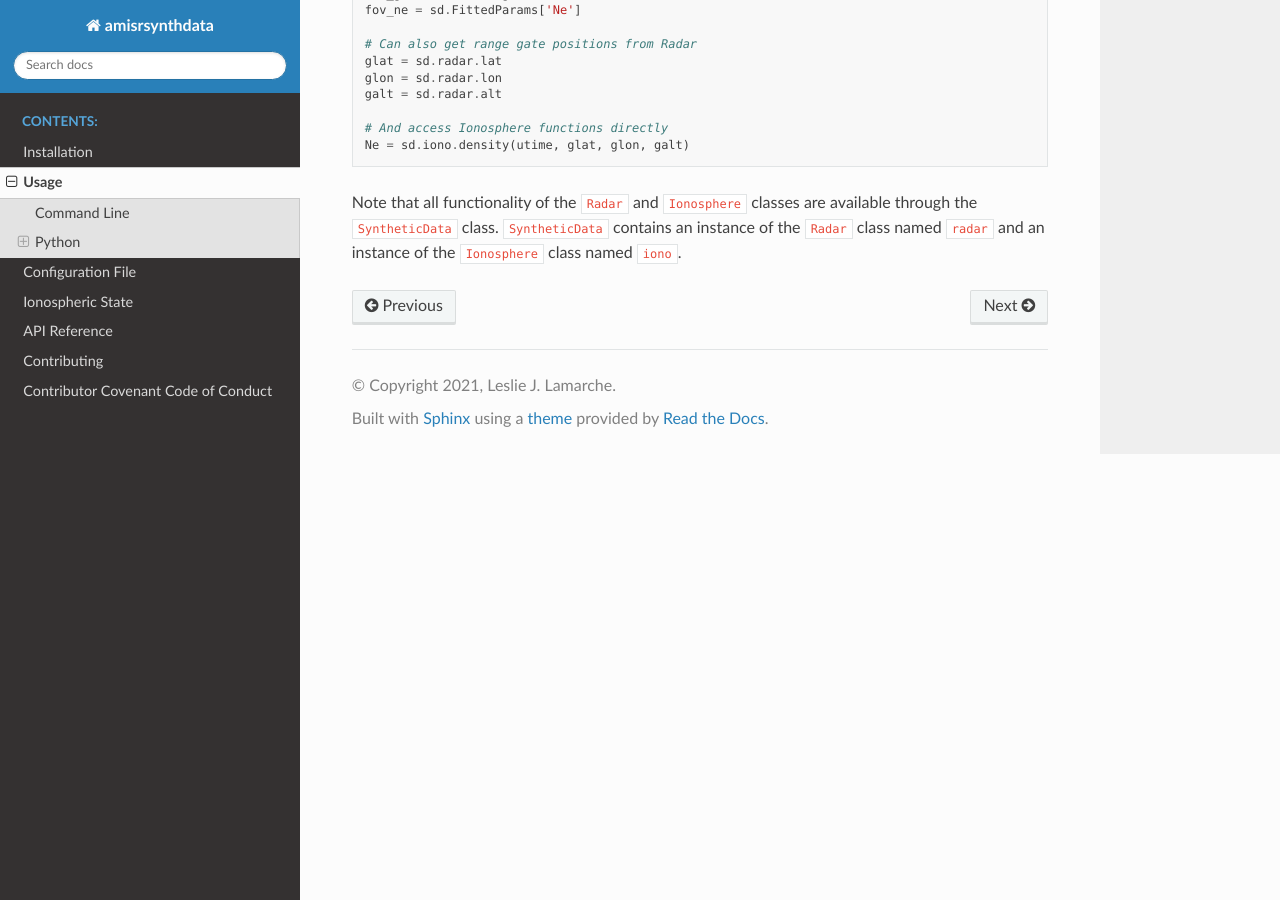
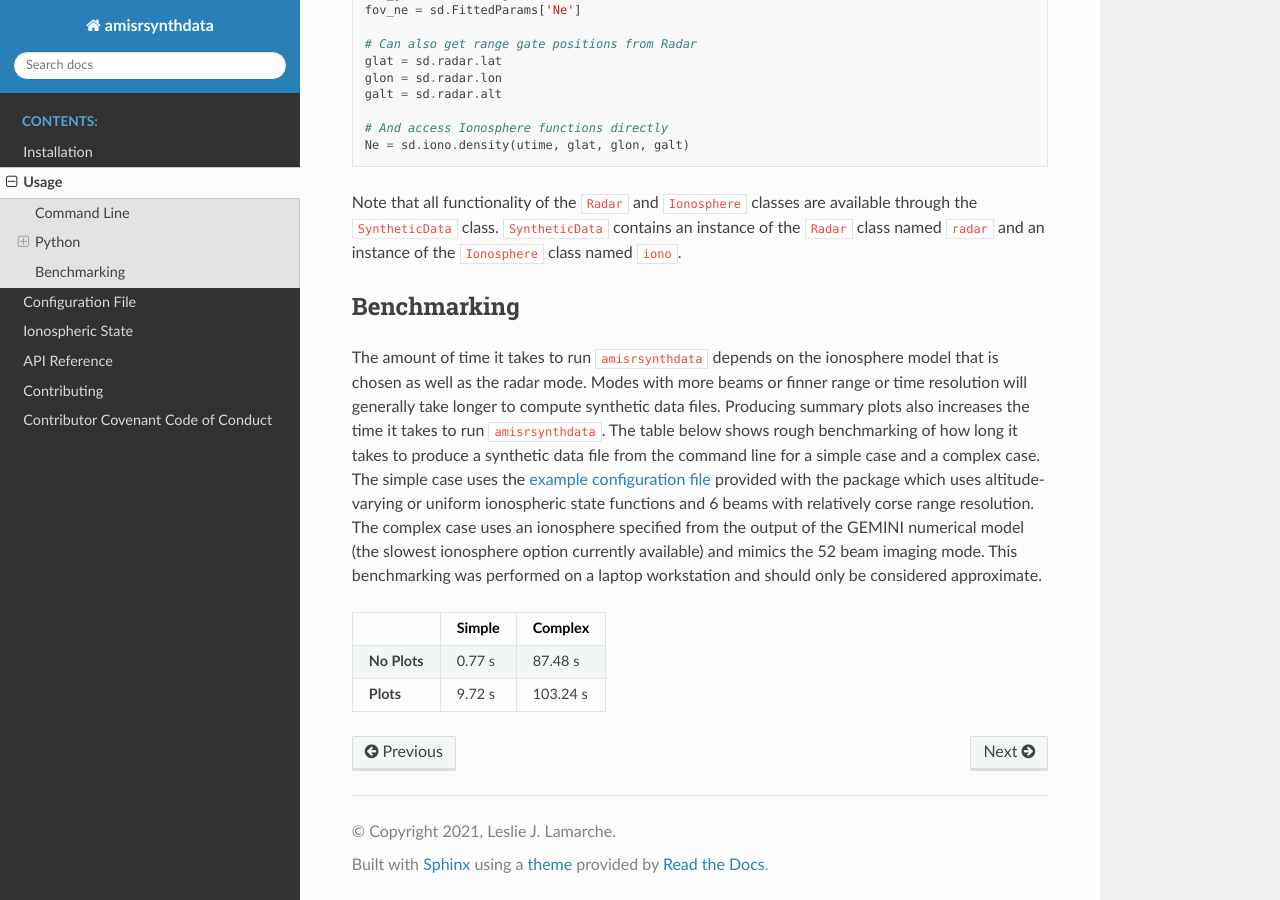
Before and after one commit to amisr/amisrsynthdata, a Sphinx documentation site: the page built from docs/usage.rst, in a window 1280 px wide and 900 px high, scrolled down 1812 px. Built offline with Sphinx 7.4.7 and the Read the Docs theme 3.1.0, drawn with Linux system fonts in a browser that asks for light colours.

Commit message:
Add a section in the documentation on benchmarking and describing approximately the time it take to run amisrsynthdata.

```diff
--- a/docs/usage.rst
+++ b/docs/usage.rst
@@ -91,3 +91,16 @@ The amisrsynthdata package contains three classes: ``Radar``, ``Ionosphere``, an
   Ne = sd.iono.density(utime, glat, glon, galt)
 
 Note that all functionality of the ``Radar`` and ``Ionosphere`` classes are available through the ``SyntheticData`` class.  ``SyntheticData`` contains an instance of the ``Radar`` class named ``radar`` and an instance of the ``Ionosphere`` class named ``iono``.
+
+Benchmarking
+------------
+
+The amount of time it takes to run ``amisrsynthdata`` depends on the ionosphere model that is chosen as well as the radar mode. Modes with more beams or finner range or time resolution will generally take longer to compute synthetic data files.  Producing summary plots also increases the time it takes to run ``amisrsynthdata``.  The table below shows rough benchmarking of how long it takes to produce a synthetic data file from the command line for a simple case and a complex case.  The simple case uses the `example configuration file <https://github.com/amisr/amisrsynthdata/blob/develop/example_synth_config.yaml>`_ provided with the package which uses altitude-varying or uniform ionospheric state functions and 6 beams with relatively corse range resolution.  The complex case uses an ionosphere specified from the output of the GEMINI numerical model (the slowest ionosphere option currently available) and mimics the 52 beam imaging mode.  This benchmarking was performed on a laptop workstation and should only be considered approximate.
+
++--------------+--------+----------+
+|              | Simple | Complex  |
++==============+========+==========+
+| **No Plots** | 0.77 s |  87.48 s |
++--------------+--------+----------+
+| **Plots**    | 9.72 s | 103.24 s |
++--------------+--------+----------+
```
